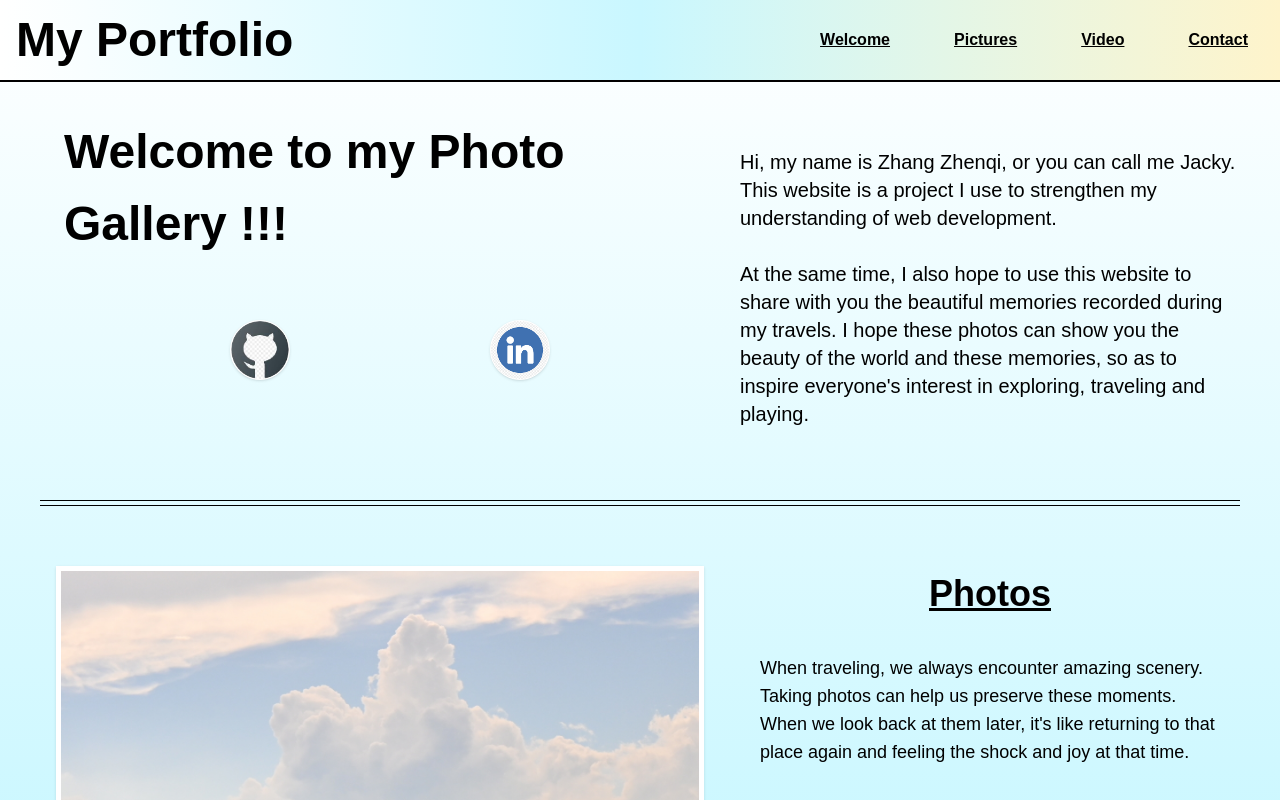
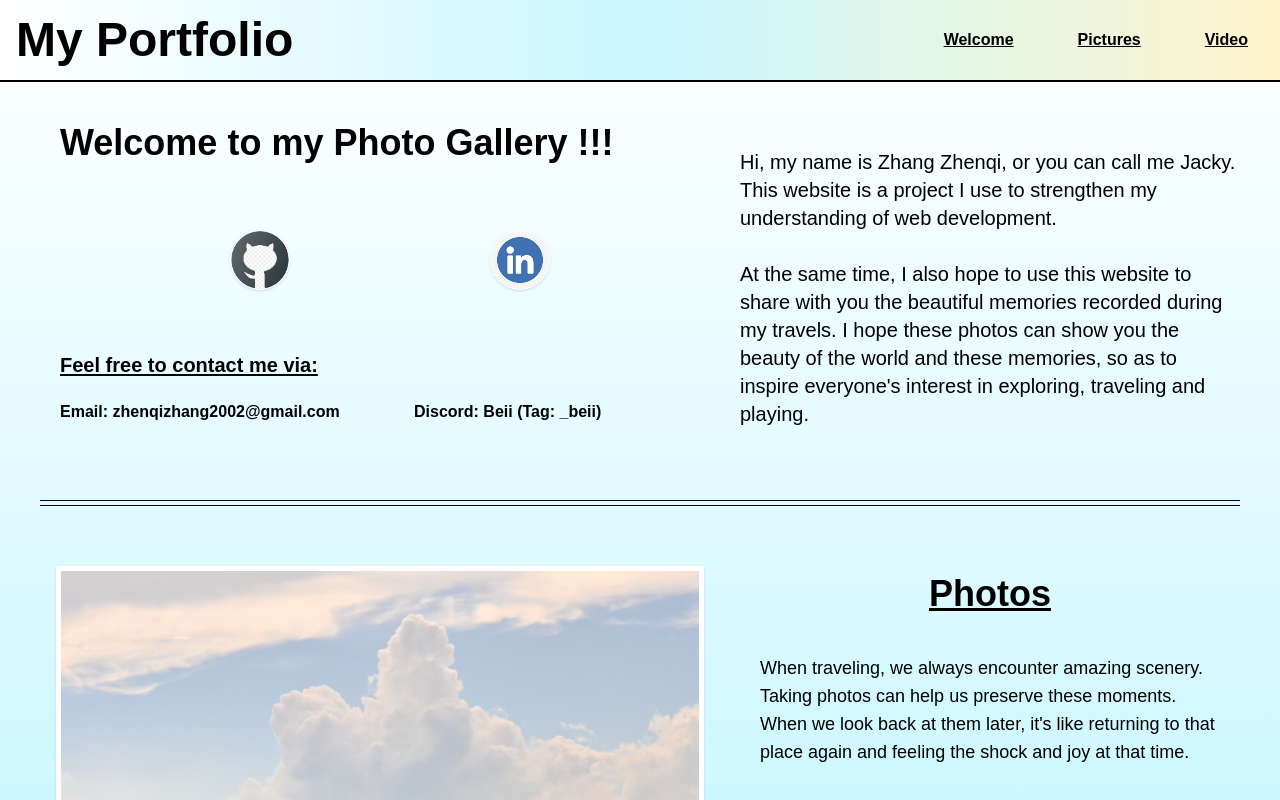
Before and after one commit to Jacky72/ZhenqiZhang_PhotoGallery, a Next.js app in the folder zhenqizhang_photogallery/: page / in a window 1280 px wide. Shown: the top 800 px of the page. Built offline with nearby package versions, Linux system fonts and the light colour scheme.

Commit message:
Finished on the project (Basic version) Might still continue to work on it if I have time

```diff
--- a/zhenqizhang_photogallery/src/app/components/NavBar.jsx
+++ b/zhenqizhang_photogallery/src/app/components/NavBar.jsx
@@ -11,7 +11,6 @@ const navLinks = [
     { title: "Welcome", path: "/"},
     { title: "Pictures", path: "/photo"},
     { title: "Video", path: "/video"},
-    { title: "Contact", path: "/contact"}
 ]
 
 const Navbar = () => {
--- a/zhenqizhang_photogallery/src/app/components/VideoSection.jsx
+++ b/zhenqizhang_photogallery/src/app/components/VideoSection.jsx
@@ -42,7 +42,7 @@ const VideoSection = () => {
             isSelected={tag === "Xiamen"}
           />
         </div>
-        <ul key={tag} className="grid md:grid-cols-3 gap-8 md:gap-12 mb-15">
+        <ul key={tag} className="grid md:grid-cols-3 gap-8 md:gap-12 mb-15 items-center justify-center">
           <AnimatePresence>
             {filteredVideos.map((video, index) => (
                 <motion.li
--- a/zhenqizhang_photogallery/src/app/components/Welcome.jsx
+++ b/zhenqizhang_photogallery/src/app/components/Welcome.jsx
@@ -6,9 +6,9 @@ const Welcome = () => {
   return (
     <section>
         <div className="grid grid-cols-1 sm:grid-cols-12">
-            <div className="col-span-7 text-black sm:text-left px-6">
-                <h1 className="text-3xl sm:text-4xl lg:text-5xl lg:leading-normal font-extrabold mb-15">Welcome to my Photo Gallery !!!</h1>
-                <div className="flex justify-center gap-25 lg:gap-50 mt-10">
+            <div className="col-span-7 text-black sm:text-left px-5">
+                <h1 className="text-3xl lg:text-4xl lg:leading-normal font-extrabold mb-15">Welcome to my Photo Gallery !!!</h1>
+                <div className="flex justify-center gap-25 lg:gap-50 mt-8">
                     <a
                         href="https://github.com/Jacky72"
                         target="_blank"
@@ -34,6 +34,11 @@ const Welcome = () => {
                         }}
                     />
                 </div>
+                <p className="text-xl lg:text-xl font-bold underline underline-offset-2 lg:leading-normal mt-15">Feel free to contact me via:</p>
+                <ul className="grid md:grid-cols-2 gap-8 md:gap-12 mt-5 font-bold">
+                    <li>Email: zhenqizhang2002@gmail.com</li>
+                    <li>Discord: Beii (Tag: _beii)</li>
+                </ul>
             </div>
             <div className="col-span-5 text-black place-self-center mt-8 lg:mt-5 py-3">
                 <p className="text-lg lg:text-xl">
--- a/zhenqizhang_photogallery/src/app/photo/[location]/page.js
+++ b/zhenqizhang_photogallery/src/app/photo/[location]/page.js
@@ -1,4 +1,3 @@
-"use client"
 import FolderImages from '@/app/components/FolderImages'
 import React from 'react'
 
```
